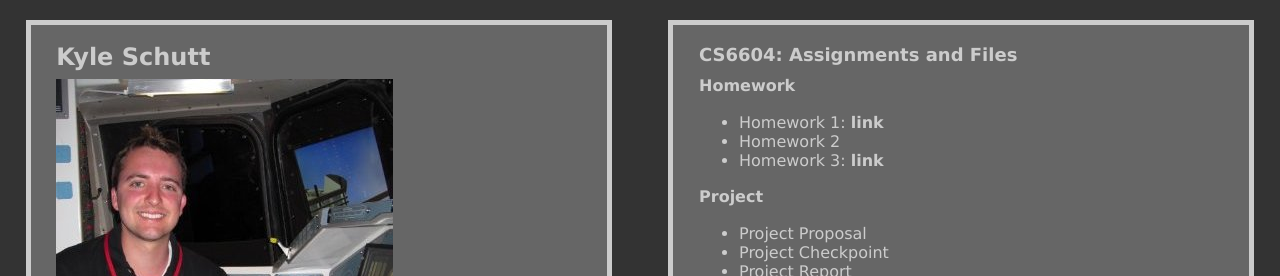
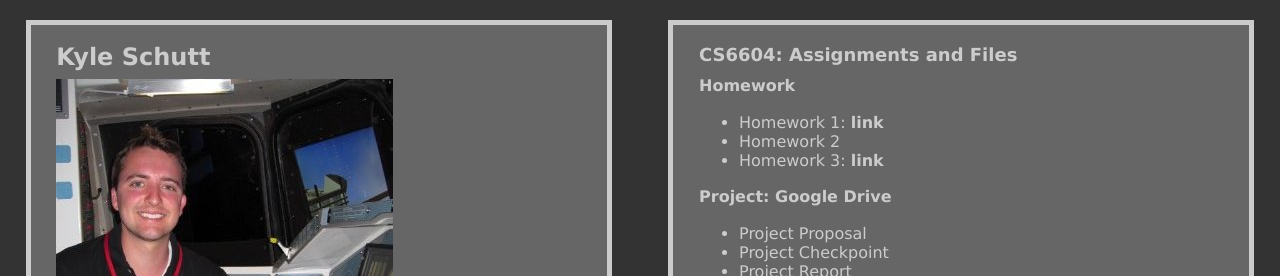
Before and after one commit to kschutt/kschutt.github.io, a plain HTML site: page CS6604/index.html in a window 1280 px wide. Shown: the top 276 px of the page. Drawn offline with Linux system fonts and the light colour scheme.

Commit message:
adding google drive link

```diff
--- a/CS6604/index.html
+++ b/CS6604/index.html
@@ -16,7 +16,7 @@
 			<li>Homework 2</li>
 			<li>Homework 3: <a href="hw3presentation/index.html">link</a></li>
 		</ul>
-		<h3>Project</h3>
+		<h3>Project: <a href="https://drive.google.com/a/vt.edu/folderview?id=0B961JydEfYaRWm9Cb2p3X2hkTTQ&usp=sharing">Google Drive</a></h3>
 		<ul>
 			<li>Project Proposal</li>
 			<li>Project Checkpoint</li>
```
